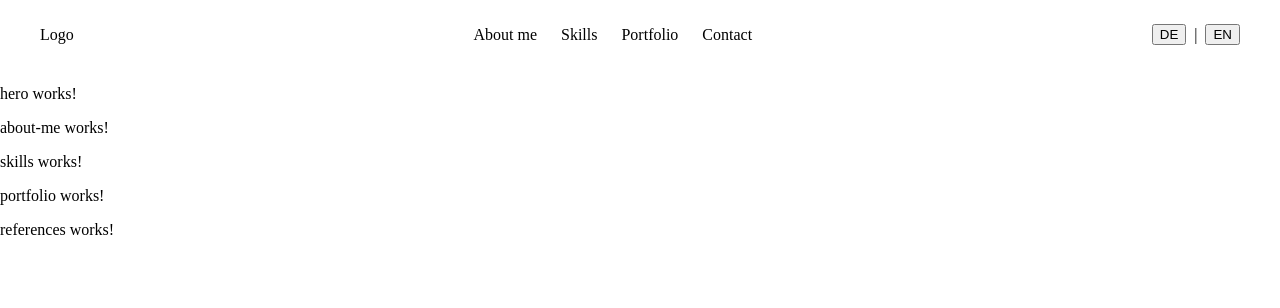
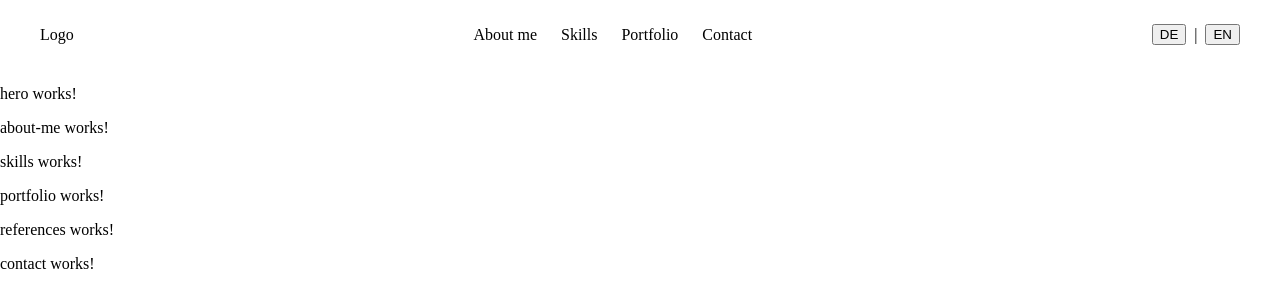
Before and after one commit to NPausC/Portfolio, an Angular app: page / in a window 1280 px wide. Shown: the top 308 px of the page. Built offline with nearby package versions, Linux system fonts and the light colour scheme.

Commit message:
feat: add contact section to app

```diff
--- a/src/app/app.html
+++ b/src/app/app.html
@@ -4,4 +4,5 @@
 <app-skills></app-skills>
 <app-portfolio></app-portfolio>
 <app-references></app-references>
+<app-contact></app-contact>
 <router-outlet></router-outlet>
--- a/src/app/app.ts
+++ b/src/app/app.ts
@@ -6,10 +6,11 @@ import { AboutMe } from './components/about-me/about-me';
 import { Skills } from './components/skills/skills';
 import { Portfolio } from './components/portfolio/portfolio';
 import { References } from './components/references/references';
+import { Contact } from './components/contact/contact';
 
 @Component({
   selector: 'app-root',
-  imports: [Header, Hero, AboutMe, Skills, Portfolio, References, RouterOutlet],
+  imports: [Header, Hero, AboutMe, Skills, Portfolio, References, Contact, RouterOutlet],
   templateUrl: './app.html',
   styleUrl: './app.scss'
 })
```
